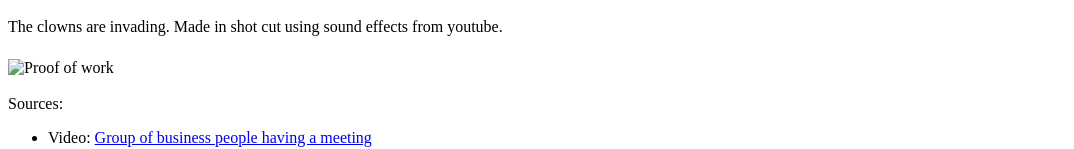
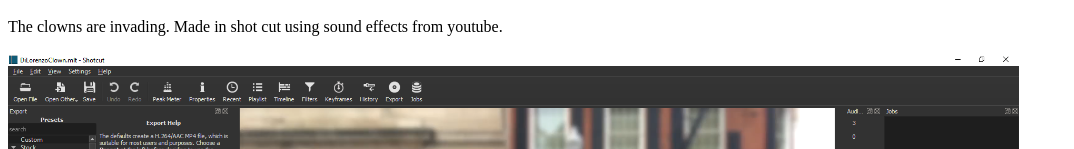
Before and after one commit to Tina-DiLorenzo/IGME-110, a plain HTML site: page video/index.html in a window 1280 px wide. Shown: the part 516-665 px from the top of the page, without its empty margins (0-1074 px from the left). Drawn offline with Linux system fonts and the light colour scheme.

Commit message:
Update index.html

```diff
--- a/video/index.html
+++ b/video/index.html
@@ -12,7 +12,7 @@
       The clowns are invading. Made in shot cut using sound effects from youtube.
       <br>
       <br>
-      <img src=".proof.png" alt="Proof of work" width="80%" align="middle">
+      <img src="proof.png" alt="Proof of work" width="80%" align="middle">
       <br>
       <br>
       Sources:
```
